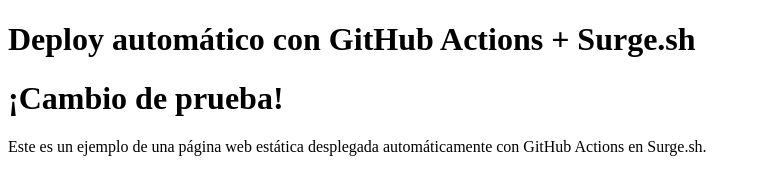
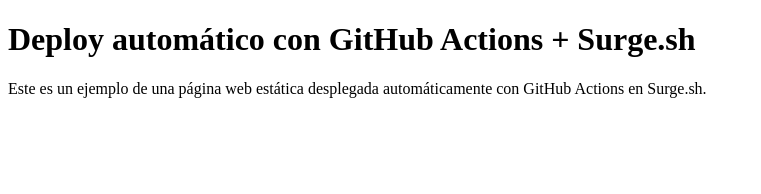
Before and after one commit to tobanigj/surge-practica, a plain HTML site: page index.html in a window 1280 px wide. Shown: the whole page, without its empty margins (0-761 px from the left). Drawn offline with Linux system fonts and the light colour scheme.

Commit message:
index commit

```diff
--- a/index.html
+++ b/index.html
@@ -2,11 +2,10 @@
 <html lang="en">
 <head>
   <meta charset="UTF-8">
-  <title>Hola desde Surge!</title>
+  <title>Holaaaa!</title>
 </head>
 <body>
   <h1>Deploy automático con GitHub Actions + Surge.sh</h1>
-  <h1>¡Cambio de prueba!</h1>
   <p>Este es un ejemplo de una página web estática desplegada automáticamente con GitHub Actions en Surge.sh.</p>
 </body>
 </html>
```
